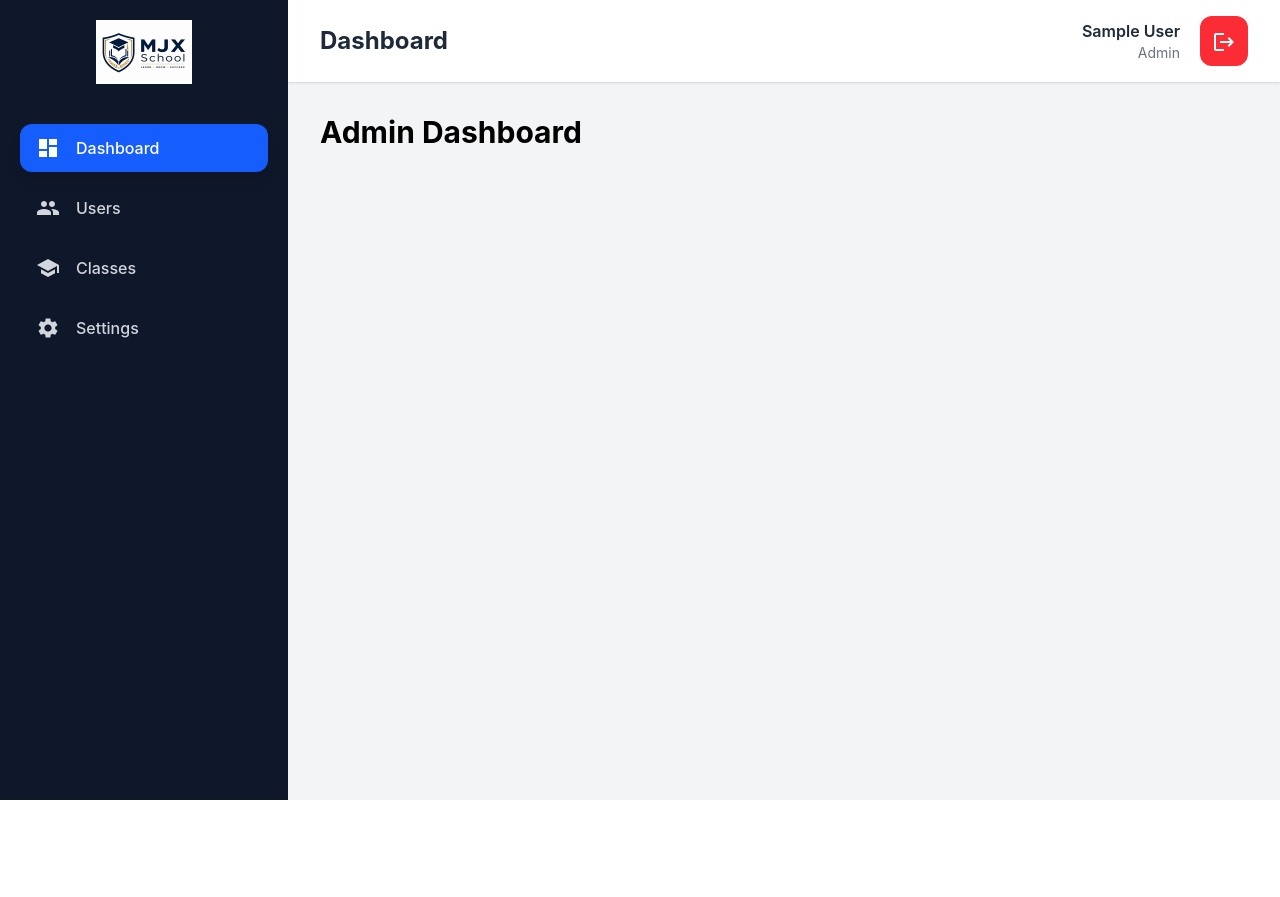
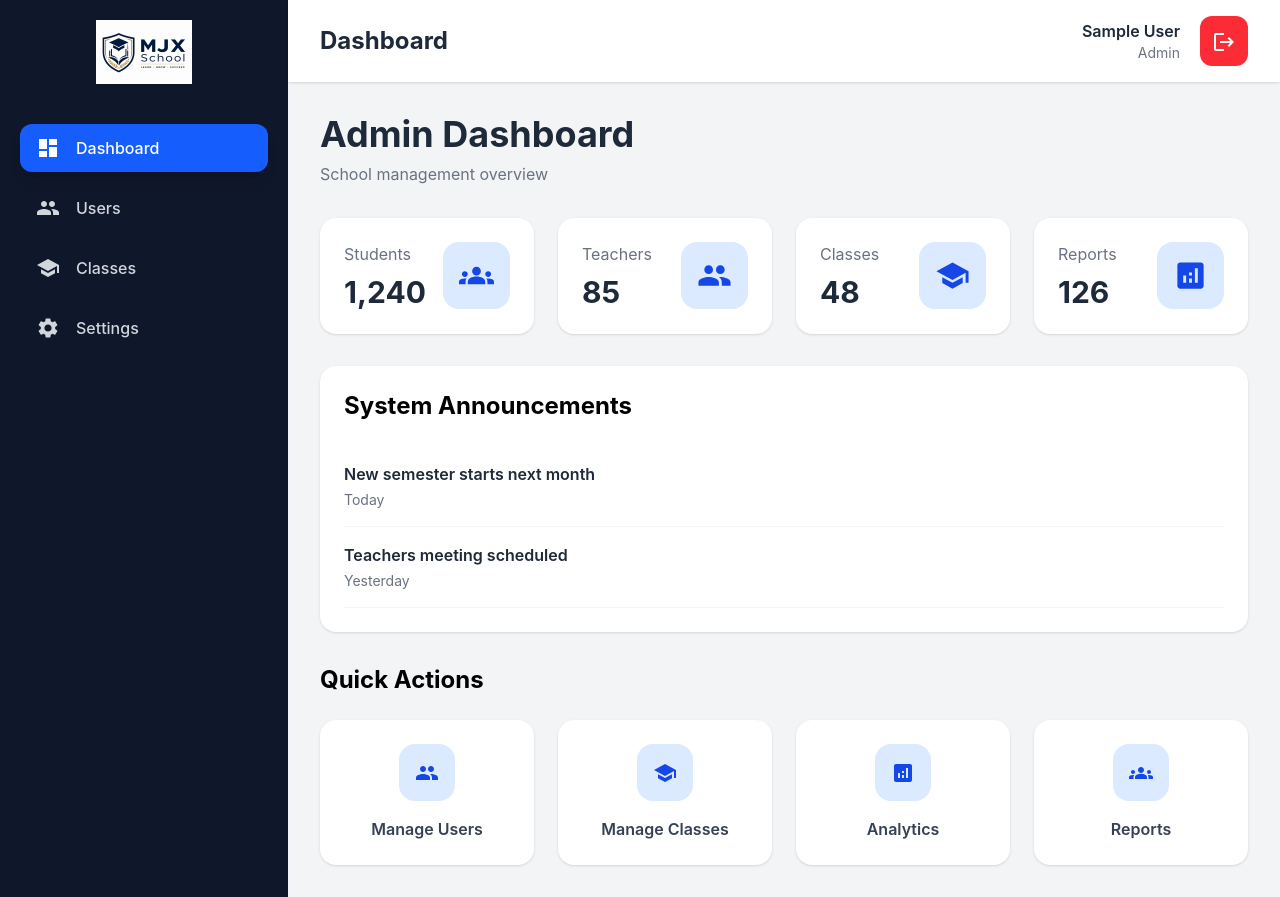
Before and after one commit to mohamadjamal2005/web_project, a React (Vite) app: page /dashboard in a window 1280 px wide. Before the commit the page ends 800 px from the top, so only its background shows below. Built offline with nearby package versions, Linux system fonts and the light colour scheme; sample sign-in values are in the browser's storage.

Commit message:
file modified

```diff
--- a/src/pages/admin/AdminDashboard.tsx
+++ /dev/null
@@ -1,11 +0,0 @@
-const AdminDashboard = () => {
-  return (
-    <div>
-      <h1 className="text-3xl font-bold">
-        Admin Dashboard
-      </h1>
-    </div>
-  );
-};
-
-export default AdminDashboard;
--- /dev/null
+++ b/src/pages/dashboard/AdminDashboard.tsx
@@ -0,0 +1,109 @@
+import PeopleIcon from "@mui/icons-material/People";
+import SchoolIcon from "@mui/icons-material/School";
+import GroupsIcon from "@mui/icons-material/Groups";
+import AnalyticsIcon from "@mui/icons-material/Analytics";
+
+import StatCard from "../../components/dashboard/StatCard";
+import AnnouncementCard from "../../components/dashboard/AnnouncementCard";
+import QuickActionCard from "../../components/dashboard/QuickActionCard";
+
+const AdminDashboard = () => {
+  return (
+    <div className="space-y-8">
+
+      <div>
+        <h1 className="text-4xl font-bold text-gray-800">
+          Admin Dashboard
+        </h1>
+
+        <p className="text-gray-500 mt-2">
+          School management overview
+        </p>
+      </div>
+
+      {/* Stats */}
+      <div className="grid grid-cols-1 md:grid-cols-2 xl:grid-cols-4 gap-6">
+
+        <StatCard
+          title="Students"
+          value="1,240"
+          icon={<GroupsIcon fontSize="large" />}
+        />
+
+        <StatCard
+          title="Teachers"
+          value="85"
+          icon={<PeopleIcon fontSize="large" />}
+        />
+
+        <StatCard
+          title="Classes"
+          value="48"
+          icon={<SchoolIcon fontSize="large" />}
+        />
+
+        <StatCard
+          title="Reports"
+          value="126"
+          icon={<AnalyticsIcon fontSize="large" />}
+        />
+
+      </div>
+
+      {/* Announcements */}
+      <div className="bg-white rounded-2xl shadow-sm p-6">
+
+        <h2 className="text-2xl font-bold mb-6">
+          System Announcements
+        </h2>
+
+        <AnnouncementCard
+          title="New semester starts next month"
+          date="Today"
+        />
+
+        <AnnouncementCard
+          title="Teachers meeting scheduled"
+          date="Yesterday"
+        />
+
+      </div>
+
+      {/* Quick Actions */}
+      <div>
+
+        <h2 className="text-2xl font-bold mb-6">
+          Quick Actions
+        </h2>
+
+        <div className="grid grid-cols-2 md:grid-cols-4 gap-6">
+
+          <QuickActionCard
+            title="Manage Users"
+            icon={<PeopleIcon />}
+          />
+
+          <QuickActionCard
+            title="Manage Classes"
+            icon={<SchoolIcon />}
+          />
+
+          <QuickActionCard
+            title="Analytics"
+            icon={<AnalyticsIcon />}
+          />
+
+          <QuickActionCard
+            title="Reports"
+            icon={<GroupsIcon />}
+          />
+
+        </div>
+
+      </div>
+
+    </div>
+  );
+};
+
+export default AdminDashboard;
--- /dev/null
+++ b/src/pages/dashboard/InstructorDashboard.tsx
@@ -0,0 +1,80 @@
+import GroupsIcon from "@mui/icons-material/Groups";
+import AssignmentTurnedInIcon from "@mui/icons-material/AssignmentTurnedIn";
+import MenuBookIcon from "@mui/icons-material/MenuBook";
+import EventAvailableIcon from "@mui/icons-material/EventAvailable";
+
+import StatCard from "../../components/dashboard/StatCard";
+import ActivityCard from "../../components/dashboard/ActivityCard";
+
+const InstructorDashboard = () => {
+  return (
+    <div className="space-y-8">
+
+      <div>
+        <h1 className="text-4xl font-bold text-gray-800">
+          Instructor Dashboard
+        </h1>
+
+        <p className="text-gray-500 mt-2">
+          Manage your classes and students
+        </p>
+      </div>
+
+      {/* Stats */}
+      <div className="grid grid-cols-1 md:grid-cols-2 xl:grid-cols-4 gap-6">
+
+        <StatCard
+          title="Classes"
+          value="8"
+          icon={<MenuBookIcon fontSize="large" />}
+        />
+
+        <StatCard
+          title="Students"
+          value="240"
+          icon={<GroupsIcon fontSize="large" />}
+        />
+
+        <StatCard
+          title="Assignments"
+          value="32"
+          icon={<AssignmentTurnedInIcon fontSize="large" />}
+        />
+
+        <StatCard
+          title="Attendance"
+          value="96%"
+          icon={<EventAvailableIcon fontSize="large" />}
+        />
+
+      </div>
+
+      {/* Recent Activity */}
+      <div className="bg-white rounded-2xl shadow-sm p-6">
+
+        <h2 className="text-2xl font-bold mb-6">
+          Recent Activity
+        </h2>
+
+        <ActivityCard
+          activity="You uploaded a new assignment"
+          time="1 hour ago"
+        />
+
+        <ActivityCard
+          activity="Attendance updated for Grade 10"
+          time="Today"
+        />
+
+        <ActivityCard
+          activity="New submission received"
+          time="Yesterday"
+        />
+
+      </div>
+
+    </div>
+  );
+};
+
+export default InstructorDashboard;
--- /dev/null
+++ b/src/pages/dashboard/StudentDashboard.tsx
@@ -0,0 +1,148 @@
+import SchoolIcon from "@mui/icons-material/School";
+import AssignmentIcon from "@mui/icons-material/Assignment";
+import EventAvailableIcon from "@mui/icons-material/EventAvailable";
+import GradeIcon from "@mui/icons-material/Grade";
+
+import StatCard from "../../components/dashboard/StatCard";
+import QuickActionCard from "../../components/dashboard/QuickActionCard";
+import AnnouncementCard from "../../components/dashboard/AnnouncementCard";
+
+const StudentDashboard = () => {
+  return (
+    <div className="space-y-8">
+
+      {/* Header */}
+      <div>
+        <h1 className="text-4xl font-bold text-gray-800">
+          Student Dashboard
+        </h1>
+
+        <p className="text-gray-500 mt-2">
+          Welcome back to MJX School
+        </p>
+      </div>
+
+      {/* Stats */}
+      <div className="grid grid-cols-1 md:grid-cols-2 xl:grid-cols-4 gap-6">
+
+        <StatCard
+          title="Courses"
+          value="6"
+          icon={<SchoolIcon fontSize="large" />}
+        />
+
+        <StatCard
+          title="Assignments"
+          value="14"
+          icon={<AssignmentIcon fontSize="large" />}
+        />
+
+        <StatCard
+          title="Attendance"
+          value="92%"
+          icon={<EventAvailableIcon fontSize="large" />}
+        />
+
+        <StatCard
+          title="Average Grade"
+          value="88%"
+          icon={<GradeIcon fontSize="large" />}
+        />
+
+      </div>
+
+      {/* Main Grid */}
+      <div className="grid grid-cols-1 xl:grid-cols-3 gap-6">
+
+        {/* Announcements */}
+        <div className="bg-white rounded-2xl shadow-sm p-6 xl:col-span-2">
+
+          <h2 className="text-2xl font-bold mb-6">
+            Announcements
+          </h2>
+
+          <AnnouncementCard
+            title="Math exam next Monday"
+            date="Today"
+          />
+
+          <AnnouncementCard
+            title="Science fair registration opened"
+            date="Yesterday"
+          />
+
+        </div>
+
+        {/* Schedule */}
+        <div className="bg-white rounded-2xl shadow-sm p-6">
+
+          <h2 className="text-2xl font-bold mb-6">
+            Today's Classes
+          </h2>
+
+          <div className="space-y-4">
+
+            <div className="border-l-4 border-blue-600 pl-4">
+              <p className="font-semibold">
+                Mathematics
+              </p>
+
+              <p className="text-sm text-gray-500">
+                8:00 AM - 9:30 AM
+              </p>
+            </div>
+
+            <div className="border-l-4 border-green-600 pl-4">
+              <p className="font-semibold">
+                Physics
+              </p>
+
+              <p className="text-sm text-gray-500">
+                10:00 AM - 11:30 AM
+              </p>
+            </div>
+
+          </div>
+
+        </div>
+
+      </div>
+
+      {/* Quick Actions */}
+      <div>
+
+        <h2 className="text-2xl font-bold mb-6">
+          Quick Actions
+        </h2>
+
+        <div className="grid grid-cols-2 md:grid-cols-4 gap-6">
+
+          <QuickActionCard
+            title="Assignments"
+            icon={<AssignmentIcon />}
+          />
+
+          <QuickActionCard
+            title="Courses"
+            icon={<SchoolIcon />}
+          />
+
+          <QuickActionCard
+            title="Attendance"
+            icon={<EventAvailableIcon />}
+          />
+
+          <QuickActionCard
+            title="Grades"
+            icon={<GradeIcon />}
+          />
+
+        </div>
+
+      </div>
+
+    </div>
+  );
+};
+
+export default StudentDashboard;
--- a/src/pages/instructor/InstructorDashboard.tsx
+++ /dev/null
@@ -1,11 +0,0 @@
-const InstructorDashboard = () => {
-  return (
-    <div>
-      <h1 className="text-3xl font-bold">
-        Instructor Dashboard
-      </h1>
-    </div>
-  );
-};
-
-export default InstructorDashboard;
--- a/src/pages/student/StudentDashboard.tsx
+++ /dev/null
@@ -1,11 +0,0 @@
-const StudentDashboard = () => {
-  return (
-    <div>
-      <h1 className="text-3xl font-bold">
-        Student Dashboard
-      </h1>
-    </div>
-  );
-};
-
-export default StudentDashboard;
```
Also changed, not shown: src/pages/dashboard/Dashboard.tsx (+4 -4 lines).
